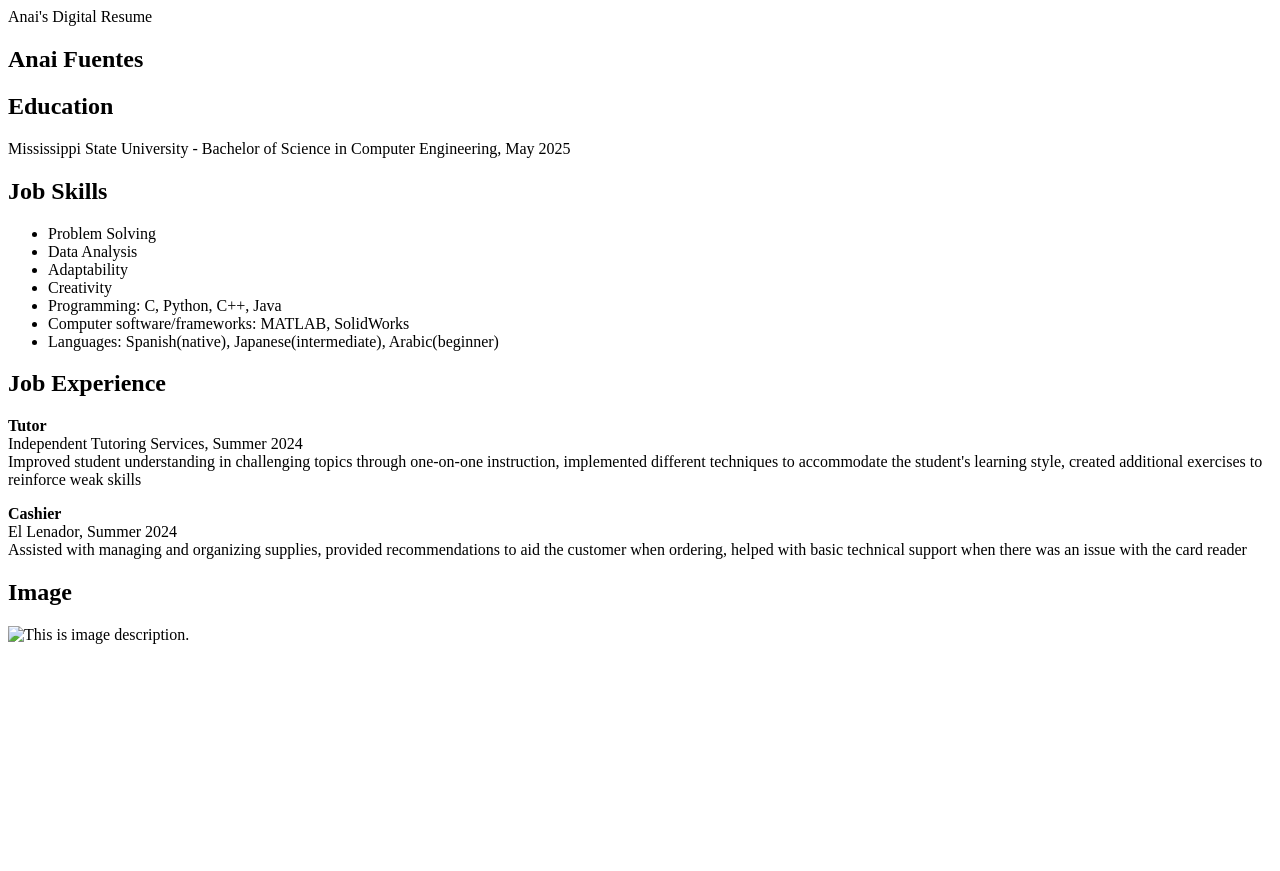
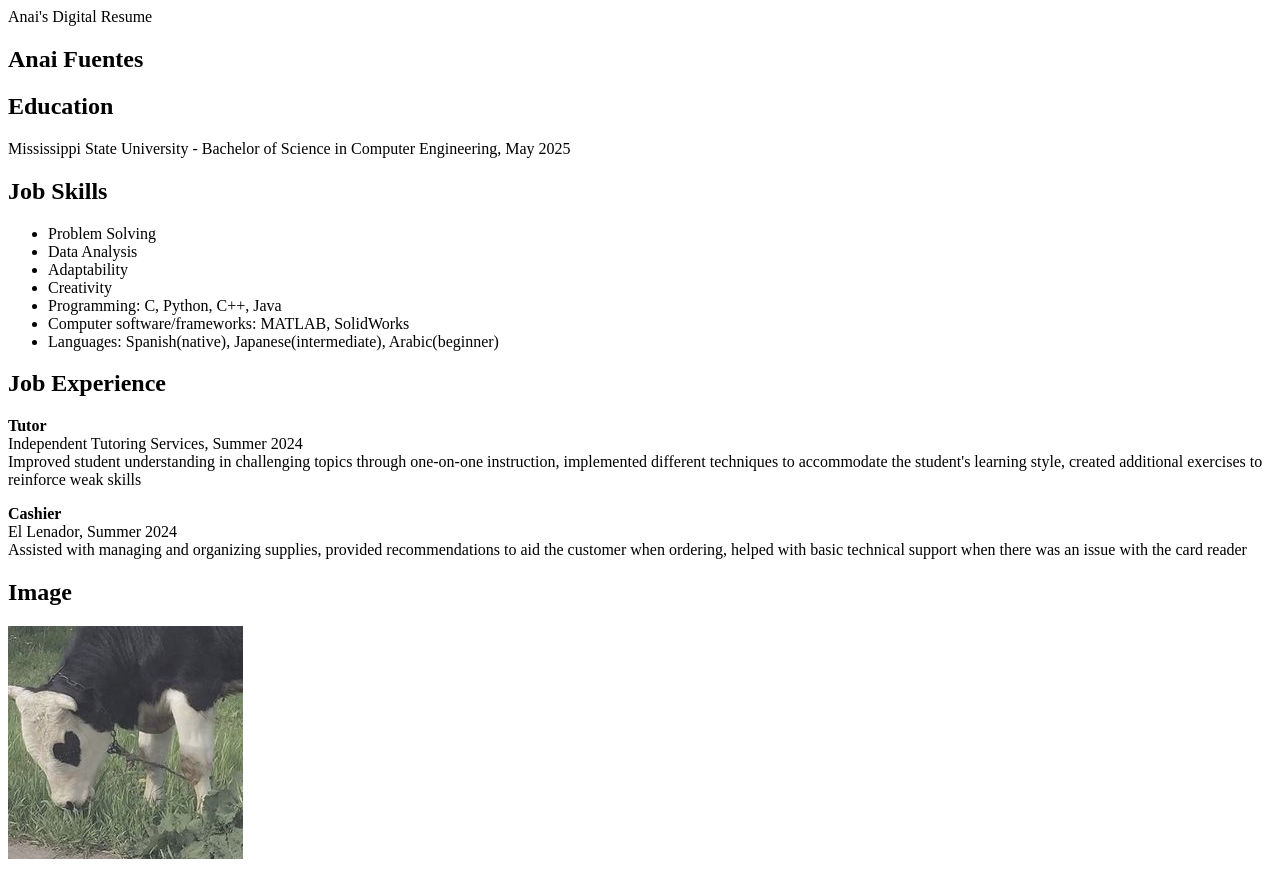
Before and after one commit to JuxDux/digital-resume, a plain HTML site: page index.html in a window 1280 px wide. Before the commit the page ends 800 px from the top, so only its background shows below. Drawn offline with Linux system fonts and the light colour scheme.

Commit message:
Added index.html

```diff
--- a/index.html
+++ b/index.html
@@ -42,7 +42,7 @@
         </section>
         <section>
             <h2>Image</h2>
-            <img src="moo.jpg" alt="This is image description.">
+            <img src="image.jpg" alt="This is image description.">
         </section>
     </main>
 </body>
```
